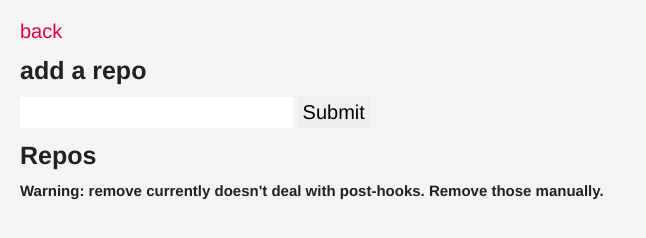
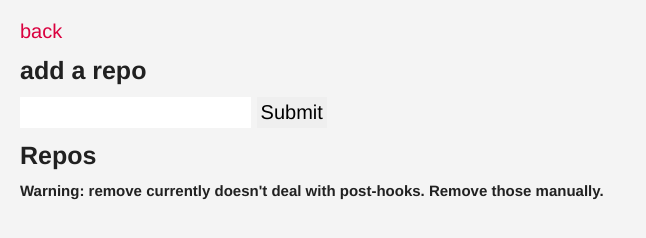
Before and after one commit to kylestetz/issue-tracker, a website: page views/setup.html in a window 1280 px wide. Shown: the whole page, without its empty margins (0-646 px from the left). Drawn offline with nearby package versions, Linux system fonts and the light colour scheme; files that its build step writes are made by us from their sources.

Commit message:
style updates

```diff
--- a/public/stylesheets/style.less
+++ b/public/stylesheets/style.less
@@ -11,7 +11,8 @@
 body
 {
   margin: 0;
-  font: 20px "Andale Mono", Helvetica, Arial, sans-serif;
+  // font: 20px "Andale Mono", Helvetica, Arial, sans-serif;
+  font: 20px Helvetica, Arial, sans-serif;
   background-color: #f4f4f4;
   color: @dark;
   font-weight: normal;
@@ -75,6 +76,7 @@ ul {
 {
   padding: 0.5em;
   margin-bottom: 1em;
+  border: 2px solid #eee;
   &:nth-child(odd) {
     background-color: #eee;
   }
@@ -104,7 +106,7 @@ input
   outline: none;
   border: none;
   padding: 4px;
-  font: 20px "Andale Mono", Helvetica, Arial, sans-serif;
+  font: 20px Helvetica, Arial, sans-serif;
 }
 
 .triangle
```
Also changed, not shown: public/stylesheets/style.css.
